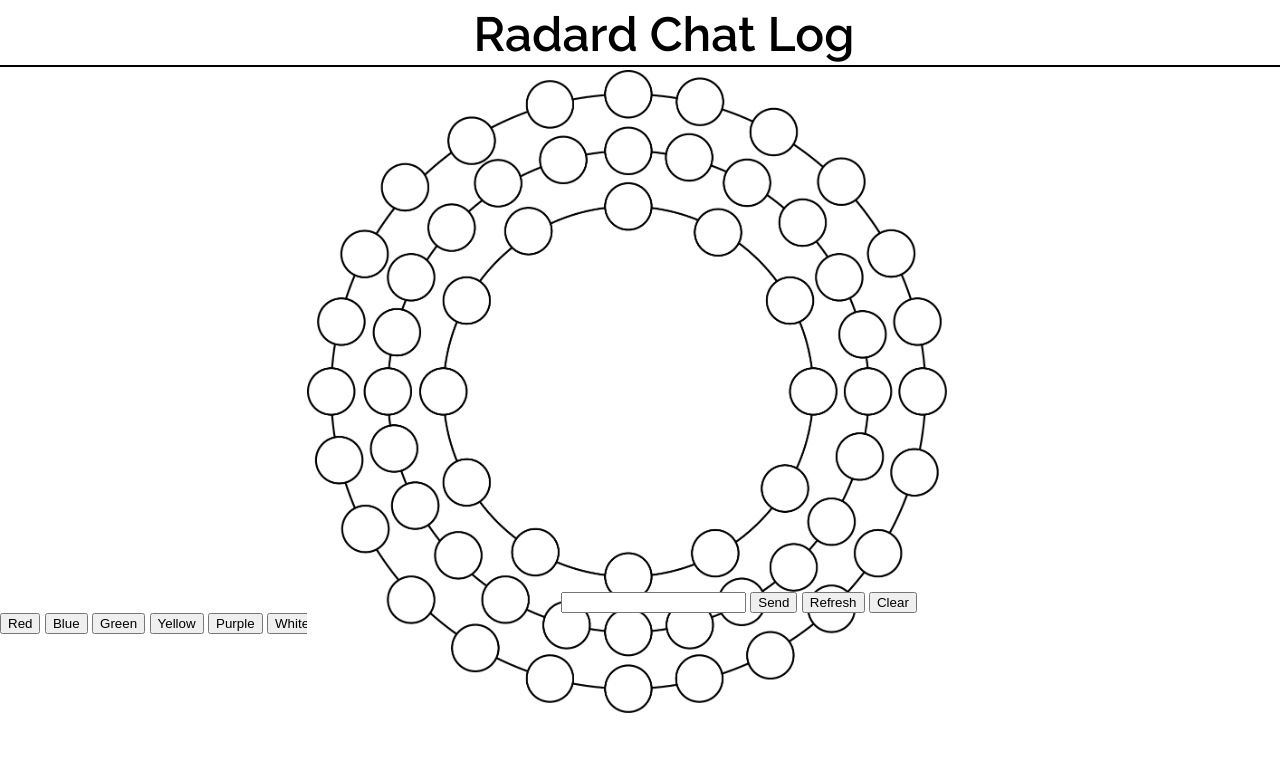
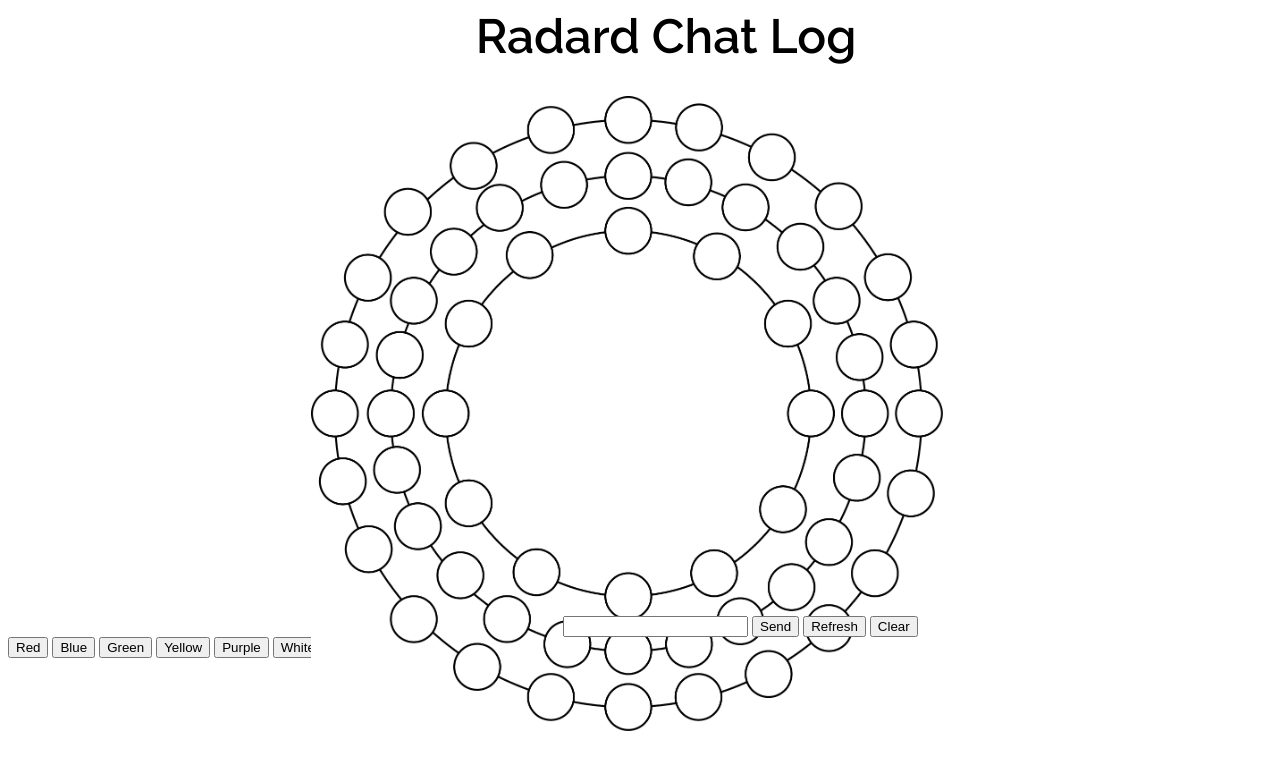
Before and after one commit to JamieCampbell94/RadardWorkingModel04, a PHP site: page /chatHome.php in a window 1280 px wide. Shown: the top 770 px of the page. Run offline with PHP 8.4, Linux system fonts and the light colour scheme; data that the repository does not hold is empty.

Commit message:
Stylesheet Partitioning + chatLogRequest.js relocation
* Splitting the stylesheets into separate pages
* Relocated chatLogRequest to lib folder

```diff
--- a/chatHome.php
+++ b/chatHome.php
@@ -5,7 +5,7 @@
       <title>Rardard Chat Log</title>
       <meta charset='UTF-8'>
     <link rel='icon' href='favicon.ico'>
-    <link rel="stylesheet" type="text/css" href="stylesheet.css">
+    <link rel="stylesheet" type="text/css" href="stylesheets/chatHomeStylesheet.css">
     <link href='https://fonts.googleapis.com/css?family=Raleway:400,600' rel='stylesheet' type='text/css'>
   </head>
   <body>
@@ -28,7 +28,7 @@
     <!-- Script at the bottom make sure DOM is ready -->
     <script src='lib/ajaxget.js'> </script>
     <script src='lib/ajaxput.js'> </script>
-    <script src='chatLogRequest.js'> </script>
+    <script src='lib/chatLogRequest.js'> </script>
 
 <form>
   <input type= "button" value = 'Red' onclick="document.fgColor='#FF0000';">
--- a/index.html
+++ b/index.html
@@ -2,7 +2,7 @@
 <html>
   <head>
     <title>Radard</title>
-    <link rel="stylesheet" type="text/css" href="stylesheet.css">
+    <link rel="stylesheet" type="text/css" href="stylesheets/indexStylesheet.css">
     <link href='https://fonts.googleapis.com/css?family=Raleway:400,600' rel='stylesheet' type='text/css'>
   </head>
   <body>
--- /dev/null
+++ b/stylesheets/chatHomeStylesheet.css
@@ -0,0 +1,39 @@
+#chatTitle {
+  color:black;
+  font-family: raleway;
+  font-size: 300%;
+  margin-left: 37%;
+  margin-top:0.5%;
+
+}
+
+#circle {
+  height:50%;
+  width: 50%;
+  position: relative;
+  margin-left: 24%;
+
+}
+#grabphpdiv {
+  height: 330px;
+  width:20%;
+  margin-left: 39%;
+  margin-top: -35.5%;
+  /*background-color: red ;*/
+  overflow: scroll;
+  position: relative;
+
+
+}
+
+
+
+#chatMessage {
+  margin-left: 100px;
+}
+
+#msgSndRfs {
+  position: relative;
+  margin-left: 36%;
+  /*margin-top: 1.7%;*/
+}
--- a/stylesheet.css
+++ b/stylesheets/indexStylesheet.css
@@ -11,14 +11,6 @@
   margin-top:0.5%;
 }
 
-#chatTitle {
-  color:black;
-  font-family: raleway;
-  font-size: 300%;
-  margin-left: 37%;
-  margin-top:0.5%;
-
-}
 
 #img {
   width:100%;
```
Also changed, not shown: lib/chatLogRequest.js (renamed from chatLogRequest.js), stylesheets/loginStylesheet.css (added), stylesheets/supportStylesheet.css (added).
